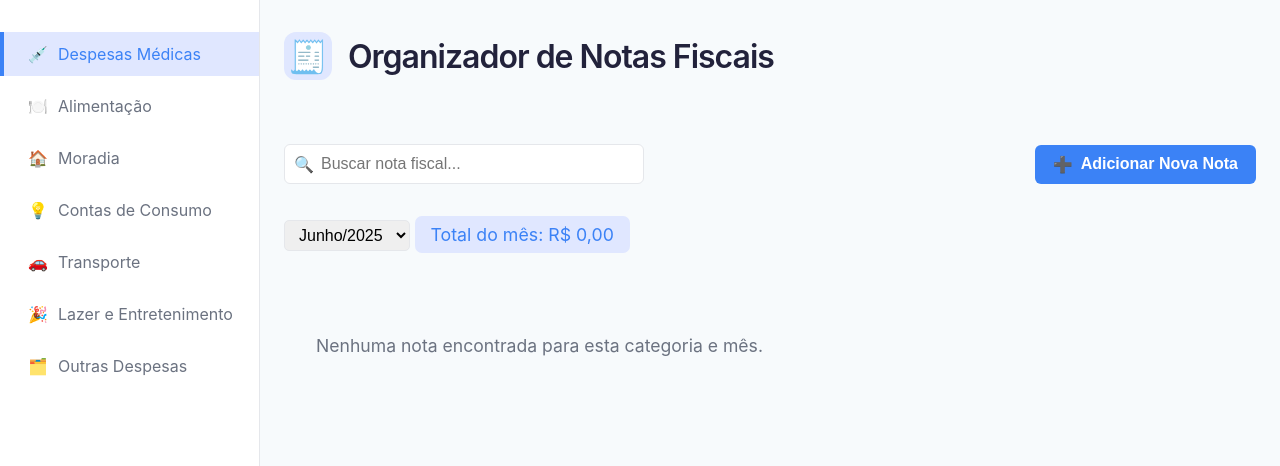
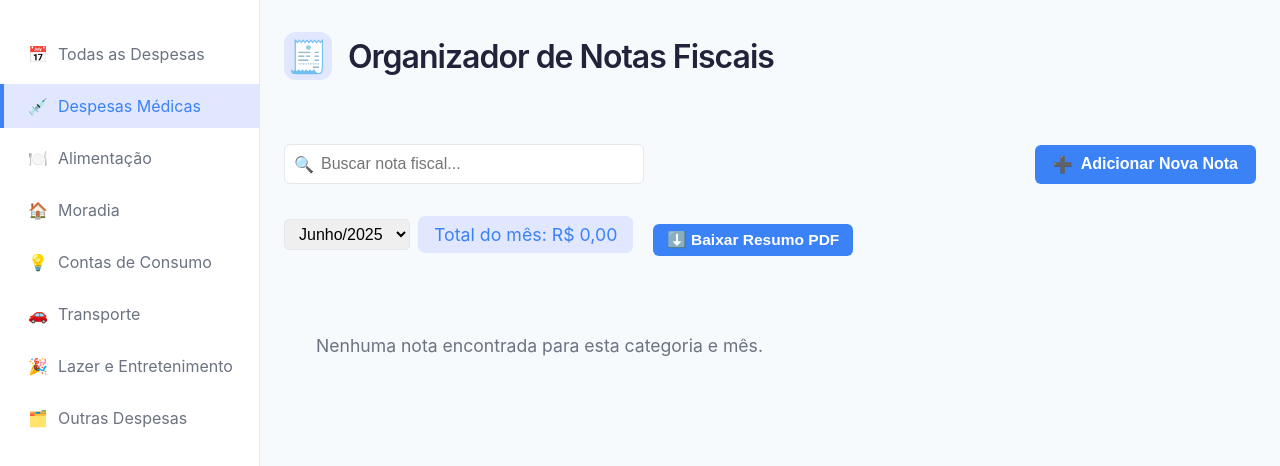
Before and after one commit to jholvan/projetovo, a plain HTML site: page index.html in a window 1280 px wide. Shown: the top 466 px of the page. Drawn offline with nearby package versions, Linux system fonts and the light colour scheme.

Commit message:
Update index.html

```diff
--- a/index.html
+++ b/index.html
@@ -1,23 +1,17 @@
-<!DOCTYPE html>
-<html lang="pt-br">
-
-<head>
-  <meta http-equiv="Content-Security-Policy"
-    content="default-src 'self' 'unsafe-inline' 'unsafe-eval' data: blob: https://cdnjs.cloudflare.com https://cdn.jsdelivr.net https://code.jquery.com https://unpkg.com https://d3js.org https://threejs.org https://cdn.plot.ly https://stackpath.bootstrapcdn.com https://maps.googleapis.com https://cdn.tailwindcss.com https://ajax.googleapis.com https://kit.fontawesome.com https://cdn.datatables.net https://maxcdn.bootstrapcdn.com https://code.highcharts.com https://tako-static-assets-production.s3.amazonaws.com https://www.youtube.com https://fonts.googleapis.com https://fonts.gstatic.com https://pfst.cf2.poecdn.net https://puc.poecdn.net https://i.imgur.com https://wikimedia.org https://*.icons8.com https://*.giphy.com https://picsum.photos https://images.unsplash.com; frame-src 'self' https://www.youtube.com https://trytako.com; child-src 'self'; manifest-src 'self'; worker-src 'self'; upgrade-insecure-requests; block-all-mixed-content;">
-  <meta http-equiv="Content-Security-Policy"
-    content="default-src 'self' 'unsafe-inline' 'unsafe-eval' data: blob: https://cdnjs.cloudflare.com https://cdn.jsdelivr.net https://code.jquery.com https://unpkg.com https://d3js.org https://threejs.org https://cdn.plot.ly https://stackpath.bootstrapcdn.com https://maps.googleapis.com https://cdn.tailwindcss.com https://ajax.googleapis.com https://kit.fontawesome.com https://cdn.datatables.net https://maxcdn.bootstrapcdn.com https://code.highcharts.com https://tako-static-assets-production.s3.amazonaws.com https://www.youtube.com https://fonts.googleapis.com https://fonts.gstatic.com https://pfst.cf2.poecdn.net https://puc.poecdn.net https://i.imgur.com https://wikimedia.org https://*.icons8.com https://*.giphy.com https://picsum.photos https://images.unsplash.com; frame-src 'self' https://www.youtube.com https://trytako.com; child-src 'self'; manifest-src 'self'; worker-src 'self'; upgrade-insecure-requests; block-all-mixed-content;">
+<!DOCTYPE html><html lang="pt-br"><head><meta http-equiv="Content-Security-Policy" content="default-src 'self' 'unsafe-inline' 'unsafe-eval' data: blob: https://cdnjs.cloudflare.com https://cdn.jsdelivr.net https://code.jquery.com https://unpkg.com https://d3js.org https://threejs.org https://cdn.plot.ly https://stackpath.bootstrapcdn.com https://maps.googleapis.com https://cdn.tailwindcss.com https://ajax.googleapis.com https://kit.fontawesome.com https://cdn.datatables.net https://maxcdn.bootstrapcdn.com https://code.highcharts.com https://tako-static-assets-production.s3.amazonaws.com https://www.youtube.com https://fonts.googleapis.com https://fonts.gstatic.com https://pfst.cf2.poecdn.net https://puc.poecdn.net https://i.imgur.com https://wikimedia.org https://*.icons8.com https://*.giphy.com https://picsum.photos https://images.unsplash.com; frame-src 'self' https://www.youtube.com https://trytako.com; child-src 'self'; manifest-src 'self'; worker-src 'self'; upgrade-insecure-requests; block-all-mixed-content;">
+  <meta http-equiv="Content-Security-Policy" content="default-src 'self' 'unsafe-inline' 'unsafe-eval' data: blob: https://cdnjs.cloudflare.com https://cdn.jsdelivr.net https://code.jquery.com https://unpkg.com https://d3js.org https://threejs.org https://cdn.plot.ly https://stackpath.bootstrapcdn.com https://maps.googleapis.com https://cdn.tailwindcss.com https://ajax.googleapis.com https://kit.fontawesome.com https://cdn.datatables.net https://maxcdn.bootstrapcdn.com https://code.highcharts.com https://tako-static-assets-production.s3.amazonaws.com https://www.youtube.com https://fonts.googleapis.com https://fonts.gstatic.com https://pfst.cf2.poecdn.net https://puc.poecdn.net https://i.imgur.com https://wikimedia.org https://*.icons8.com https://*.giphy.com https://picsum.photos https://images.unsplash.com; frame-src 'self' https://www.youtube.com https://trytako.com; child-src 'self'; manifest-src 'self'; worker-src 'self'; upgrade-insecure-requests; block-all-mixed-content;">
   <meta charset="UTF-8">
   <meta name="viewport" content="width=device-width, initial-scale=1">
   <title>Organizador de Notas Fiscais (IndexedDB)</title>
   <link href="https://fonts.googleapis.com/css?family=Inter:400,600&amp;display=swap" rel="stylesheet">
   <link rel="stylesheet" href="estilo.css">
 </head>
-
 <body>
   <div class="container">
     <!-- Sidebar Navigation -->
     <aside>
       <nav>
+        <a href="#" data-category="Todas" class="todas-despesas"><span>📅</span><span>Todas as Despesas</span></a>
         <a href="#" class="active" data-category="Despesas Médicas"><span>💉</span><span>Despesas Médicas</span></a>
         <a href="#" data-category="Alimentação"><span>🍽️</span><span>Alimentação</span></a>
         <a href="#" data-category="Moradia"><span>🏠</span><span>Moradia</span></a>
@@ -42,10 +36,13 @@
         </div>
         <button class="add-note-btn" id="addNoteBtn"><span>➕</span><span>Adicionar Nova Nota</span></button>
       </div>
-      <!-- Seleção de mês -->
-      <div>
+      <!-- Seleção de mês e download do PDF -->
+      <div style="display:flex;align-items:center;flex-wrap:wrap;gap:8px;">
         <select id="mesSelect" class="mes-select"></select>
         <span id="valorTotalMes" class="total-mes"></span>
+        <button id="baixarResumoBtn" type="button" class="add-note-btn" style="margin-left:12px; padding:7px 14px; font-size:0.97rem;">
+          ⬇️ Baixar Resumo PDF
+        </button>
       </div>
       <!-- Notes List -->
       <div class="notes-list" id="notesList"></div>
@@ -85,9 +82,9 @@
       </form>
     </div>
   </div>
+  <!-- jsPDF CDN -->
+  <script src="https://cdnjs.cloudflare.com/ajax/libs/jspdf/2.5.1/jspdf.umd.min.js"></script>
   <script src="app.js"></script>
 
 
-</body>
-
-</html>
+</body></html>
```
